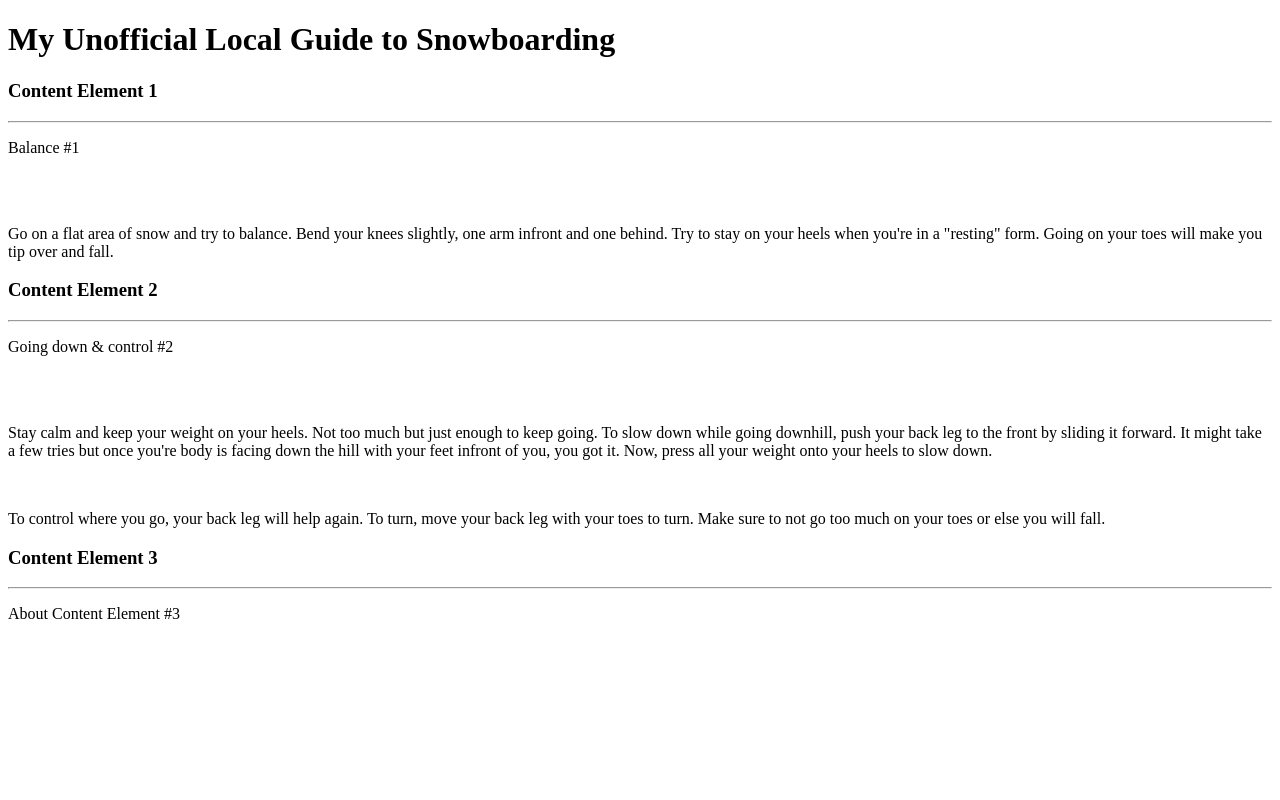
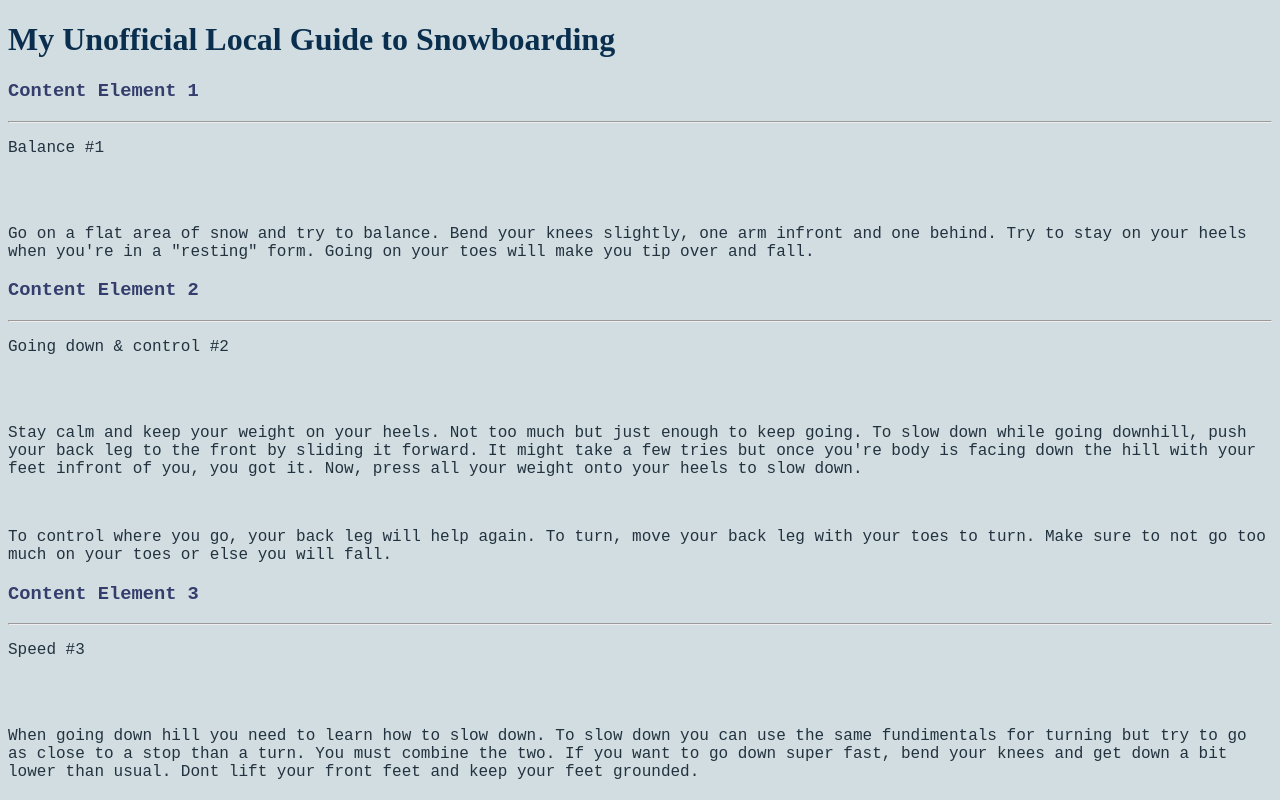
Before and after one commit to Yuri-YangD/4-P-Unit-4-Project, a plain HTML site: page index.html in a window 1280 px wide. Drawn offline with Linux system fonts and the light colour scheme.

Commit message:
newadded

```diff
--- a/index.html
+++ b/index.html
@@ -20,9 +20,30 @@ Select ONE Additional Feature to Add
   <title>Unit 4 Project</title>
   <meta charset="utf-8">
   <style>
-    #balance {
-      font-family:
+
+    h3 {
+      font-family: 'Courier New', Courier, monospace;
+      color:rgb(53, 61, 109)
     }
+
+    h1 {
+      font-family: libre baskerville, serif;
+      color:rgb(10, 47, 78)
+    }
+
+    p {
+      font-family: share tech mono, monospace;
+      color:rgb(35, 50, 63)
+    }
+
+    body {
+      background-color:rgb(209, 221, 224)
+
+
+    }
+
+
+
   </style>
 </head>
 <body>
@@ -48,8 +69,12 @@ Select ONE Additional Feature to Add
       </p>
   <h3>Content Element 3</h3>
   <hr>
-  <p>About Content Element #3</p>
+  <p>Speed #3</p>
   <br><br>
+
+  <p>
+    When going down hill you need to learn how to slow down. To slow down you can use the same fundimentals for turning but try to go as close to a stop than a turn. You must combine the two. If you want to go down super fast, bend your knees and get down a bit lower than usual. Dont lift your front feet and keep your feet grounded.
+  </p>
 
 </body>
 </html>
```
